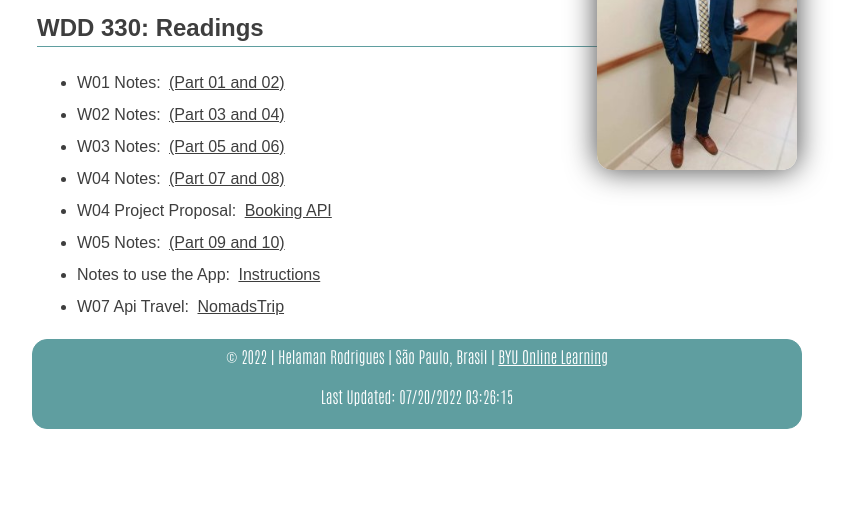
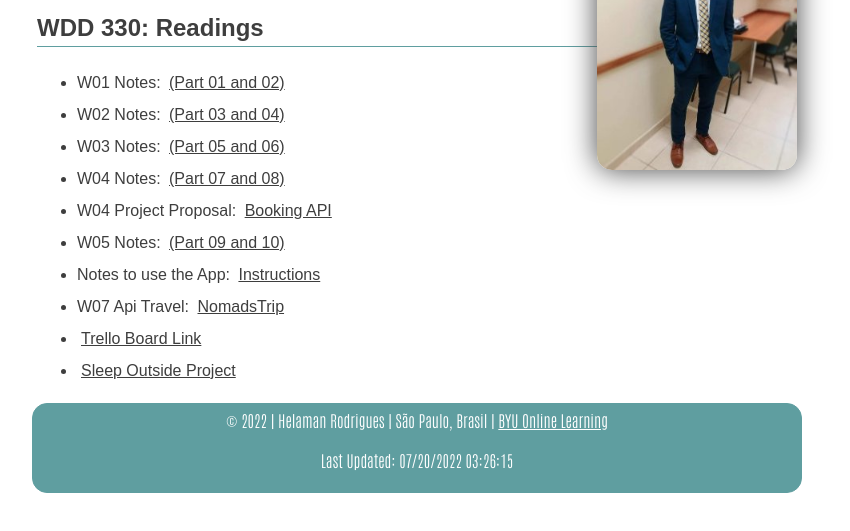
Before and after one commit to helamanrodrigues/Notes-From-WDD330, a plain HTML site: page readings.html in a window 1280 px wide. Shown: the part 93-624 px from the top of the page, without its empty margins (223-1073 px from the left). Drawn offline with Linux system fonts and the light colour scheme.

Commit message:
Adding Sleep Outside and Trello Board

```diff
--- a/readings.html
+++ b/readings.html
@@ -34,6 +34,8 @@
         <li>W05 Notes: <a href="w05.html">(Part 09 and 10)</a></li>
         <li>Notes to use the App: <a href="w07.html">Instructions</a></li>
         <li>W07 Api Travel: <a href="Api Travel/index.html">NomadsTrip</a></li>
+        <li><a href="https://trello.com/b/DZFpF00E/wdd-team2-task-board">Trello Board Link</a></li>
+        <li><a href="SleepOutside/build/index.html">Sleep Outside Project</a></li>
       </ul>
     </nav>
     <footer>
```
